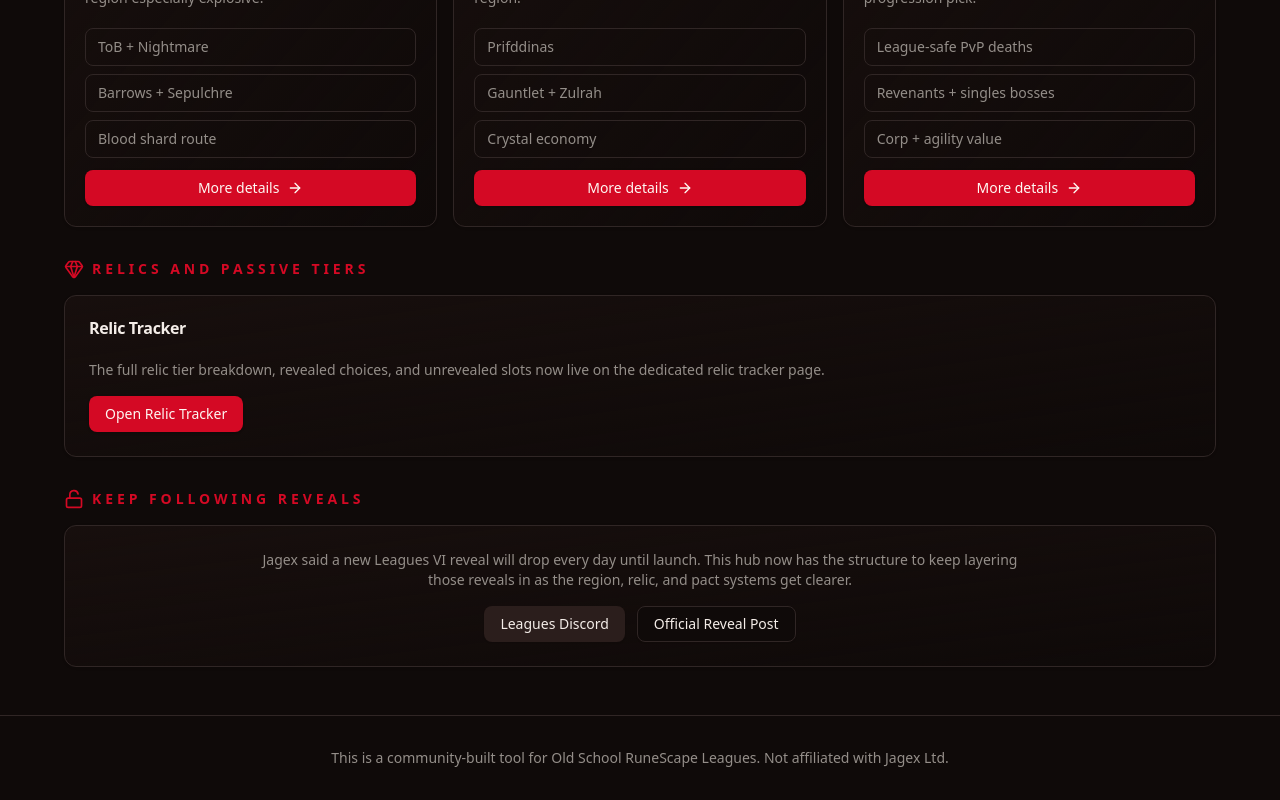
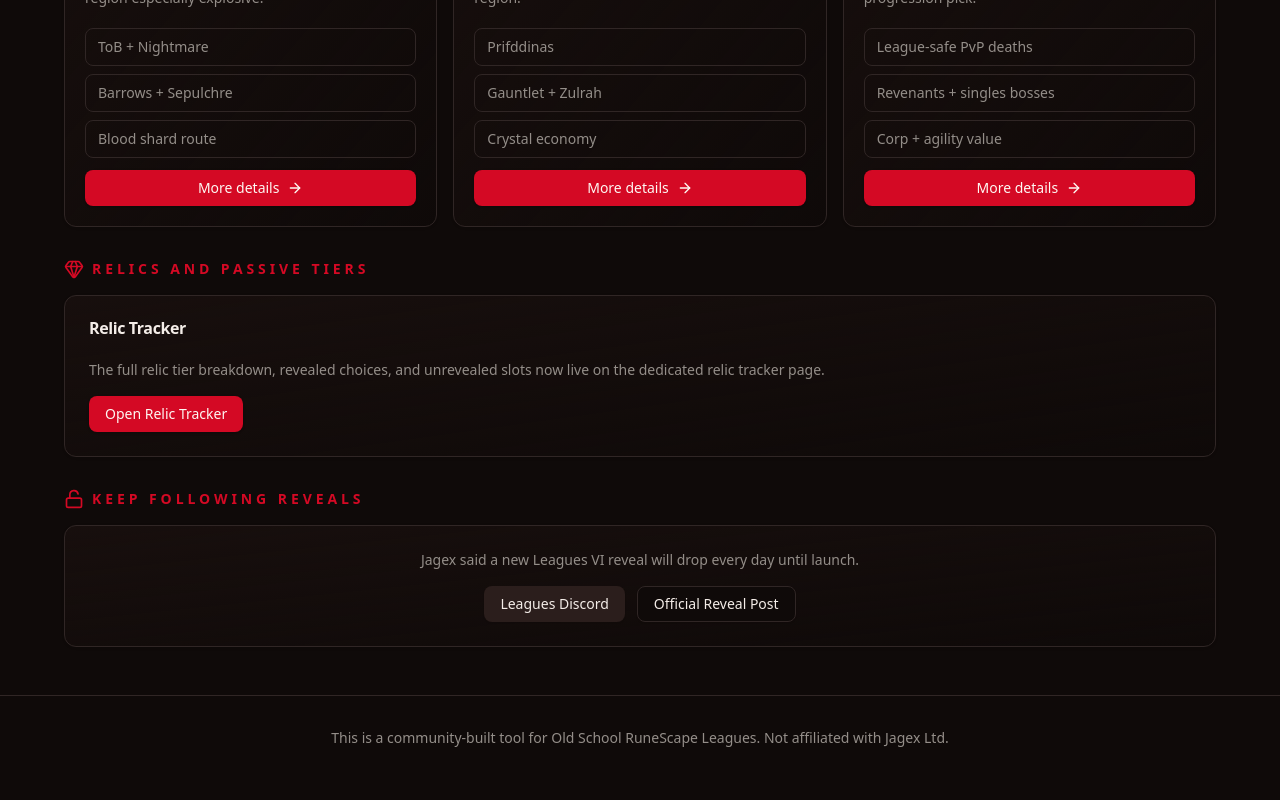
Before and after one commit to DatBear/Demonic-Pacts, a React (Vite) app: page /info in a window 1280 px wide. Shown: the part 5951-6751 px from the top of the page. Built offline with nearby package versions, Linux system fonts and the light colour scheme.

Commit message:
Text update

```diff
--- a/src/pages/Info.tsx
+++ b/src/pages/Info.tsx
@@ -197,7 +197,7 @@ export default function Info() {
 
           <Card className="border-primary/20 bg-gradient-to-br from-card to-primary/10">
             <CardContent className="p-6 text-center">
-              <p className="mx-auto mb-4 max-w-3xl text-sm text-muted-foreground">Jagex said a new Leagues VI reveal will drop every day until launch. This hub now has the structure to keep layering those reveals in as the region, relic, and pact systems get clearer.</p>
+              <p className="mx-auto mb-4 max-w-3xl text-sm text-muted-foreground">Jagex said a new Leagues VI reveal will drop every day until launch.</p>
               <div className="flex flex-wrap justify-center gap-3">
                 <a href="https://discord.gg/4hM6AUpN" target="_blank" rel="noopener noreferrer"><Button variant="secondary">Leagues Discord</Button></a>
                 <a href="https://secure.runescape.com/m=news/get-ready-for-leagues-vi-demonic-pacts---april-15th?oldschool=1" target="_blank" rel="noopener noreferrer"><Button variant="outline">Official Reveal Post</Button></a>
```
